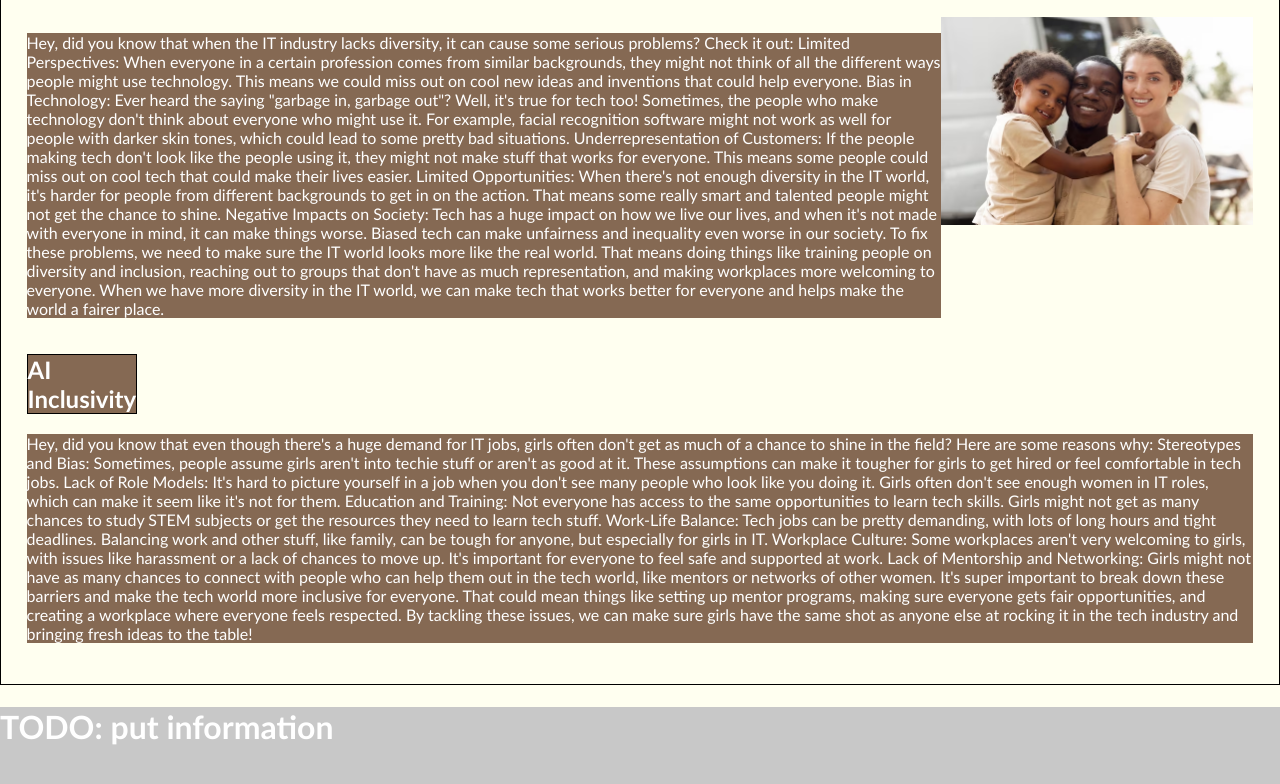
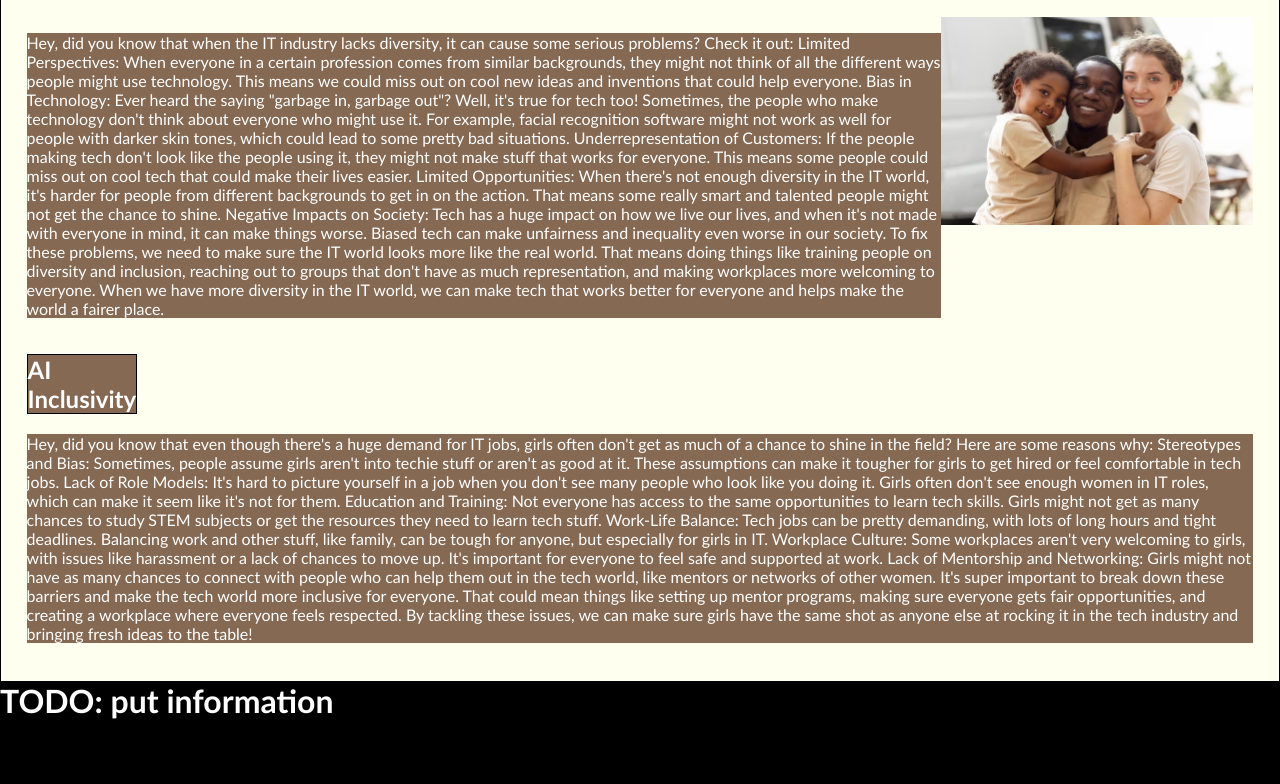
Before and after one commit to Wadicul12/Website-2024---Nicholas-Sok, a plain HTML site: page index.html in a window 1280 px wide. Shown: the part 686-1470 px from the top of the page. Drawn offline with Linux system fonts and the light colour scheme.

Commit message:
Commit 1 For Date:13/02/24

```diff
--- a/stylesheet.css
+++ b/stylesheet.css
@@ -21,7 +21,7 @@ ul {
     margin: 0;
     padding: 0;
     overflow: hidden;
-    background-color: rgb(200,200,200);
+    background-color: black;
     position: fixed;
     top: 0;
     left: 0;
@@ -45,9 +45,10 @@ li a:hover {
 }
 
 footer {
-    background-color: rgb(200,200,200);
+    background-color: black;
     width: 100%;
-    height: 10vw;
+    margin-top: -2vw;
+    height: 12vw;
     color: white;
 }
 
```
